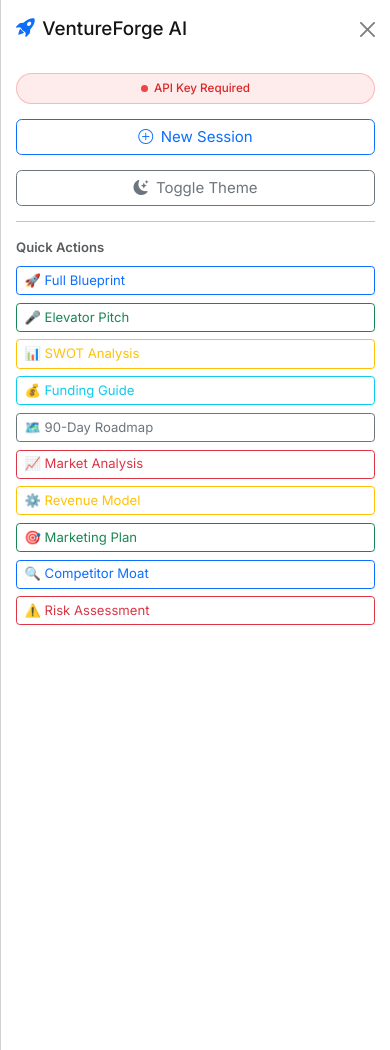
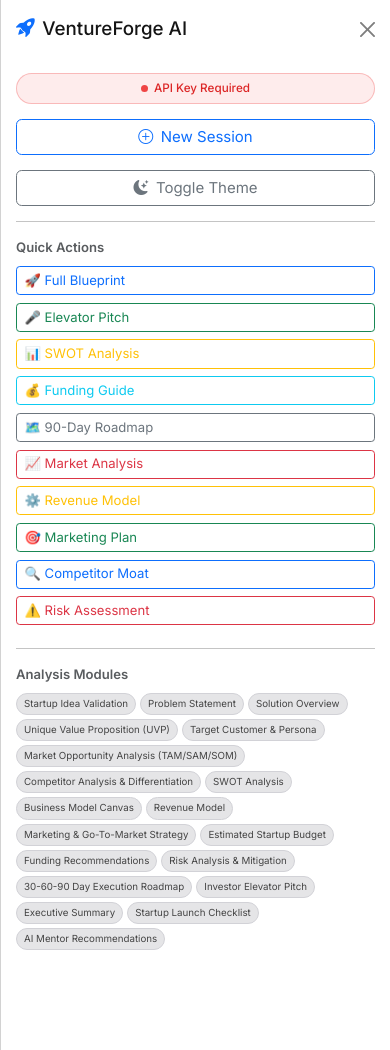
Before and after one commit to nakuldevshekhawat/VentureForge-AI-Project-Edunet-, a Flask app: page / in a window 390 px wide, after a click that opens the changed part. Run offline with Flask 3, Linux system fonts and the light colour scheme; parts of the project's set-up code (start-up, migrations or seed data) failed here and were passed over; some libraries are stand-ins or nearby versions.

Commit message:
Make all 20 Analysis Modules in sidebar and mobile menu clickable buttons

```diff
--- a/static/css/style.css
+++ b/static/css/style.css
@@ -333,7 +333,19 @@ body {
   border-radius: var(--radius-pill);
   border: 1px solid var(--border-color);
   white-space: nowrap;
-  cursor: default;
+  cursor: pointer;
+  transition: all var(--transition);
+}
+
+.module-tag:hover {
+  background: var(--ibm-blue-10);
+  border-color: var(--ibm-blue-60);
+  color: var(--ibm-blue-60);
+  transform: translateY(-1px) scale(1.05);
+}
+
+[data-theme="dark"] .module-tag:hover {
+  background: rgba(229,9,20,.12);
 }
 
 .sidebar-footer {
--- a/static/js/main.js
+++ b/static/js/main.js
@@ -648,6 +648,28 @@ function attachEventListeners() {
     });
   });
 
+  // ── Sidebar & Mobile: Analysis Modules (Direct Action Prompts) ──────────
+  document.querySelectorAll(".analysis-module-btn").forEach((btn) => {
+    btn.addEventListener("click", () => {
+      const idea = DOM.startupIdeaInput ? DOM.startupIdeaInput.value.trim() : "";
+      if (!idea && !State.sessionActive) {
+        showToast("Please describe your startup idea first!", "warning");
+        DOM.startupIdeaInput && DOM.startupIdeaInput.focus();
+        return;
+      }
+
+      const moduleName = btn.dataset.module;
+      const prompt = `Provide a detailed, structured analysis for my startup focusing specifically on: ${moduleName}.`;
+
+      if (!State.sessionActive) {
+        setStartupIdeaContext(idea);
+      }
+
+      BS.offcanvas.hide(); // Hide mobile menu if open
+      sendMessage(prompt);
+    });
+  });
+
   // ── Hero: Explore Samples Button ──────────────────────────────────────
   if (DOM.exploreSamplesBtn) {
     DOM.exploreSamplesBtn.addEventListener("click", () => {
--- a/templates/index.html
+++ b/templates/index.html
@@ -105,6 +105,17 @@
       {{ action.label }}
     </button>
     {% endfor %}
+
+    <!-- Mobile Analysis Modules -->
+    <hr class="my-3" />
+    <p class="text-muted small mb-2 fw-600">Analysis Modules</p>
+    <div class="modules-grid mb-3">
+      {% for module in analysis_modules %}
+      <button class="module-tag analysis-module-btn" data-module="{{ module }}">
+        {{ module }}
+      </button>
+      {% endfor %}
+    </div>
   </div>
 </div>
 
@@ -167,7 +178,9 @@
       </div>
       <div class="modules-grid">
         {% for module in analysis_modules %}
-        <span class="module-tag">{{ module }}</span>
+        <button class="module-tag analysis-module-btn" data-module="{{ module }}">
+          {{ module }}
+        </button>
         {% endfor %}
       </div>
     </div>
```
